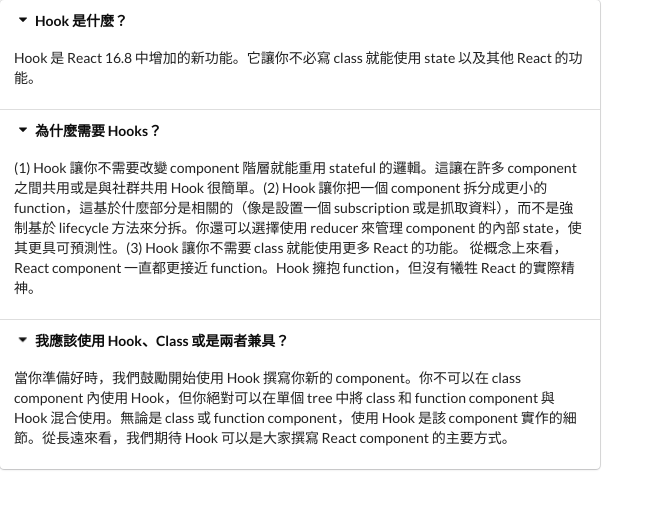
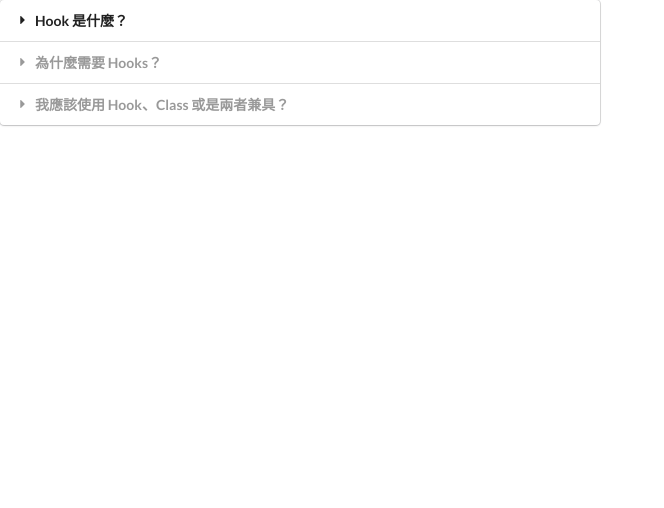
Before and after one commit to ZRuei/react-hooks, a React (Create React App) app: page / in a window 1280 px wide. Shown: the top 508 px of the page, without its empty margins (0-664 px from the left). Built offline with nearby package versions, Linux system fonts and the light colour scheme.

Commit message:
feat: 點按標題展開內容 - 使用 useState

```diff
--- a/src/components/Accordion.js
+++ b/src/components/Accordion.js
@@ -1,18 +1,27 @@
+/* eslint-disable jsx-a11y/click-events-have-key-events */
+/* eslint-disable jsx-a11y/no-static-element-interactions */
 /* eslint-disable react/prop-types */
-import React from 'react';
+import React, { useState } from 'react';
 
 function Accordion({ items }) {
-  const renderItems = items.map((item) => (
+  const [activeIndex, setActiveIndex] = useState(null);
+  const handleTitleClick = (index) => {
+    setActiveIndex(index);
+  };
+  const renderItems = items.map((item, index) => {
+    const active = index === activeIndex ? 'active' : '';
+    return (
       <React.Fragment key={item.title}>
-      <div className="title active">
+        <div className={`title ${active}`} onClick={() => handleTitleClick(index)}>
           <i className="dropdown icon" />
           {item.title}
         </div>
-      <div className="content active">
+        <div className={`content ${active}`}>
           <p>{item.content}</p>
         </div>
       </React.Fragment>
-  ));
+    );
+  });
   return (
     <div className="ui styled accordion">
       {renderItems}
```
Also changed, not shown: .eslintrc.json. Lines whose indentation alone changed are shown as unchanged.
